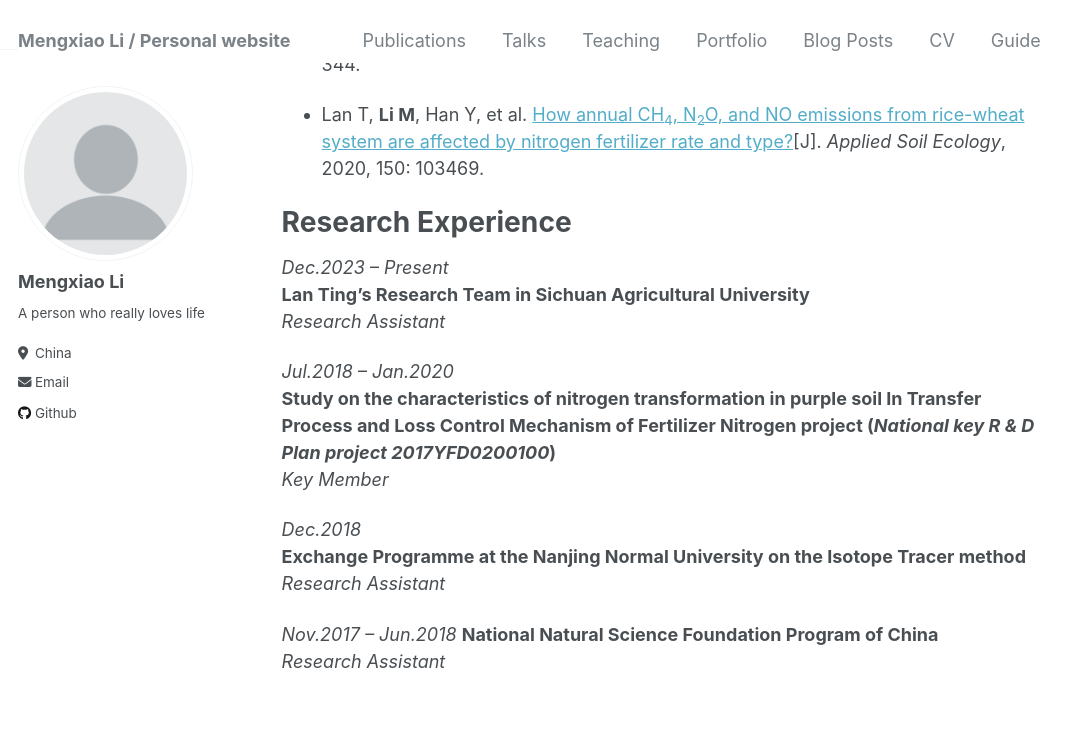
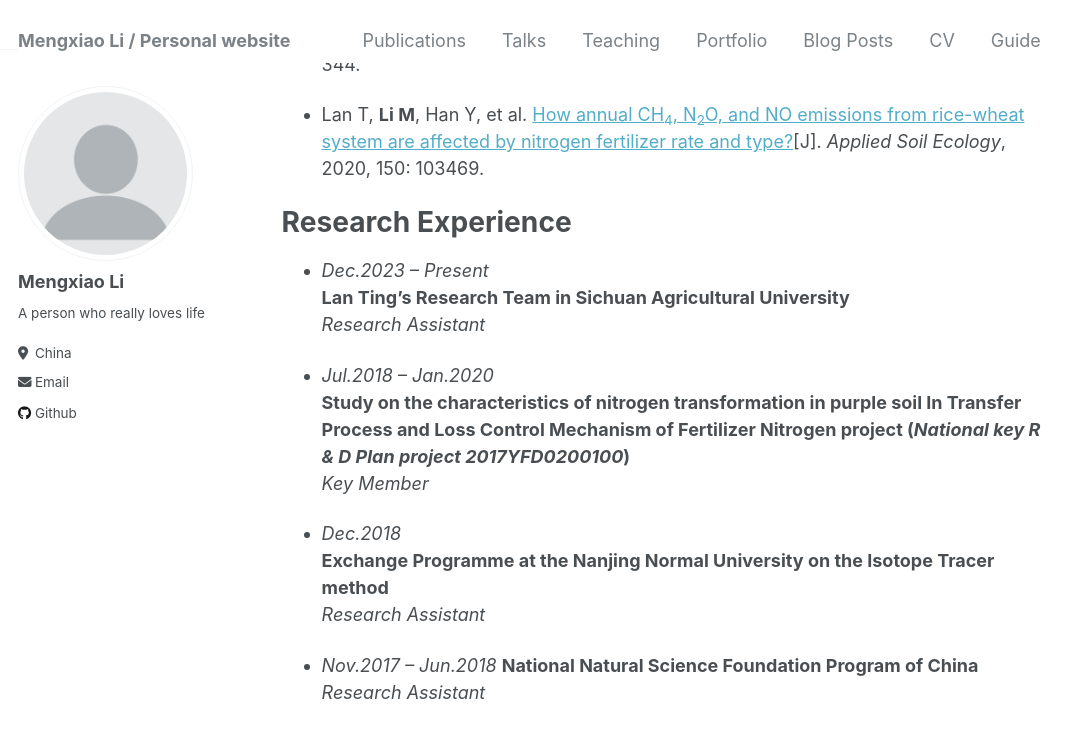
Before and after one commit to HazelLi123/HazelLi123.github.io, a Jekyll site: the page built from _pages/about.md, in a window 1280 px wide and 900 px high, scrolled down 759 px. Shown: the top 738 px of the window, without its empty margins (0-1086 px from the left). Built offline with Jekyll 4.4.1, drawn with Linux system fonts in a browser that asks for light colours.

```diff
--- a/_pages/about.md
+++ b/_pages/about.md
@@ -25,18 +25,18 @@ Publications
 
 Research Experience
 ======
-*Dec.2023 – Present*
-**Lan Ting's Research Team in Sichuan Agricultural University**
-*Research Assistant*
+- *Dec.2023 – Present*
+  **Lan Ting's Research Team in Sichuan Agricultural University**
+  *Research Assistant*
 
-*Jul.2018 – Jan.2020*
-**Study on the characteristics of nitrogen transformation in purple soil In Transfer Process and Loss Control Mechanism of Fertilizer Nitrogen project (*National key R & D Plan project 2017YFD0200100*)**
-*Key Member*
+- *Jul.2018 – Jan.2020*
+  **Study on the characteristics of nitrogen transformation in purple soil In Transfer Process and Loss Control Mechanism of Fertilizer Nitrogen project (*National key R & D Plan project 2017YFD0200100*)**
+  *Key Member*
 
-*Dec.2018*
-**Exchange Programme at the Nanjing Normal University on the Isotope Tracer method**
-*Research Assistant*
+- *Dec.2018*
+  **Exchange Programme at the Nanjing Normal University on the Isotope Tracer method**
+  *Research Assistant*
 
-*Nov.2017 – Jun.2018*
-**National Natural Science Foundation Program of China**
-*Research Assistant*
+- *Nov.2017 – Jun.2018*
+  **National Natural Science Foundation Program of China**
+  *Research Assistant*
```
